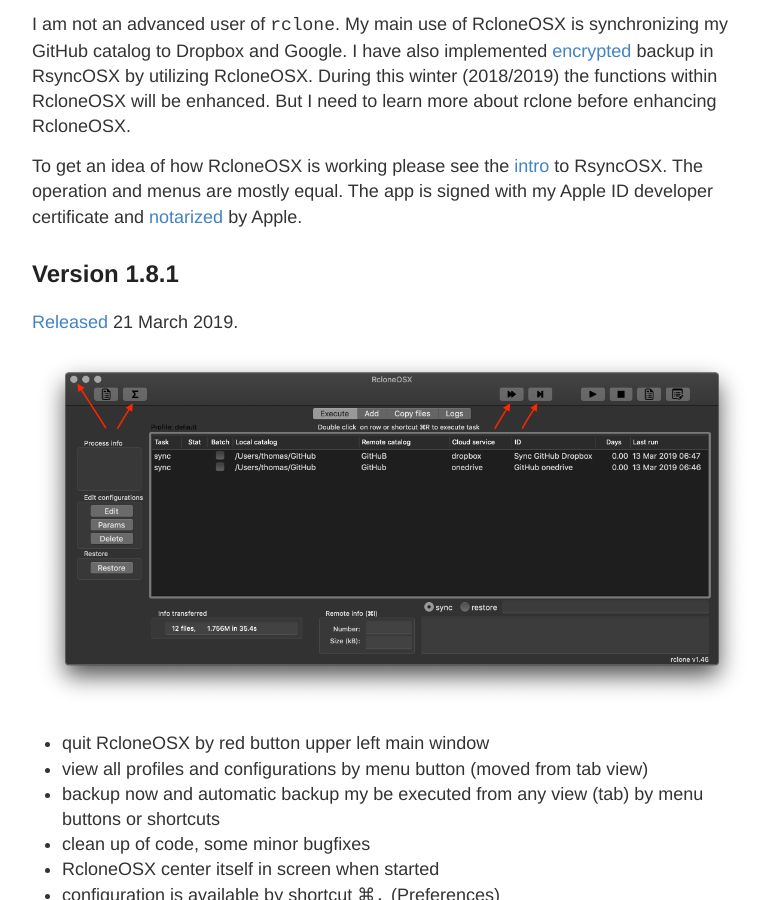
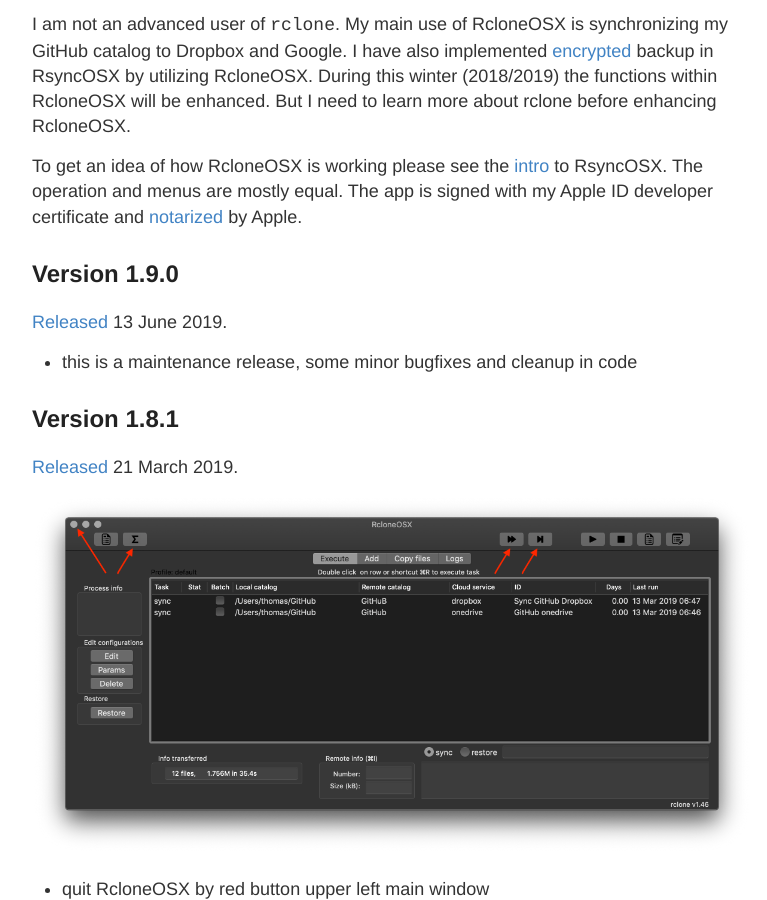
Before and after one commit to d2s/Documentation, a Jekyll site: the page built from _posts/2018-01-01-RcloneChangelog.md, in a window 1280 px wide and 900 px high, scrolled down 423 px. Shown: the whole window, without its empty margins (248-1015 px from the left). Built offline with Jekyll 4.4.1, drawn with Linux system fonts in a browser that asks for light colours.

Commit message:
Update 2018-01-01-RcloneChangelog.md

```diff
--- a/_posts/2018-01-01-RcloneChangelog.md
+++ b/_posts/2018-01-01-RcloneChangelog.md
@@ -10,6 +10,12 @@ Rclone is *rsync for cloud storage*. Even if `rclone` and `rsync` are somewhat e
 I am not an advanced user of `rclone`. My main use of RcloneOSX is  synchronizing my GitHub catalog to Dropbox and Google. I have also implemented [encrypted](/Encrypted) backup in RsyncOSX by utilizing RcloneOSX. During this winter (2018/2019) the functions within RcloneOSX will be enhanced. But I need to learn more about rclone before enhancing RcloneOSX.
 
 To get an idea of how RcloneOSX is working please see the [intro](/Intro) to RsyncOSX. The operation and menus are mostly equal. The app is signed with my Apple ID developer certificate and [notarized](/Notarized) by Apple.
+
+## Version 1.9.0
+
+[Released](https://github.com/rsyncOSX/rcloneosx/releases/tag/v1.9.0) 13 June 2019.
+
+- this is a maintenance release, some minor bugfixes and cleanup in code
 
 ## Version 1.8.1
 
```
